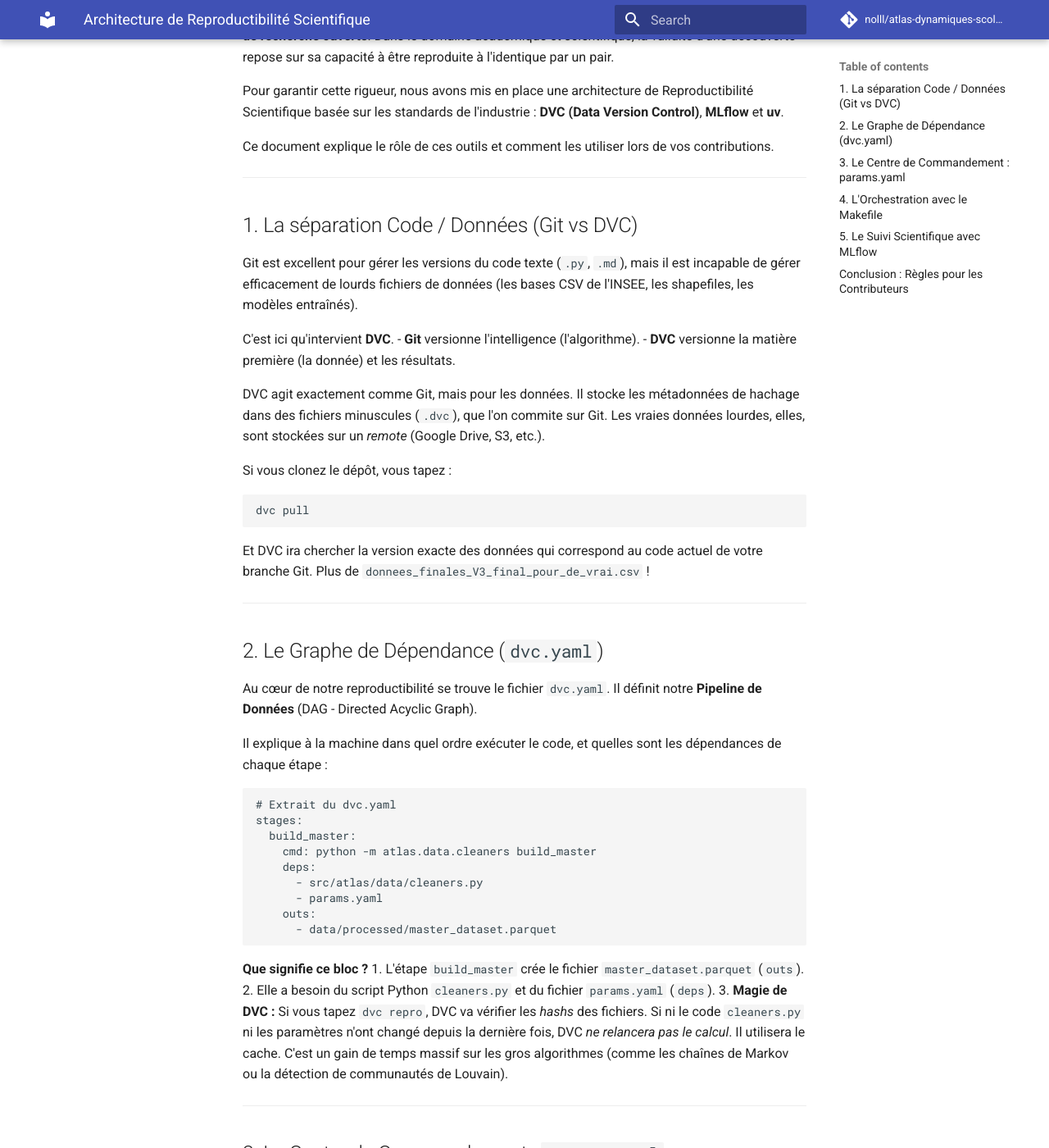
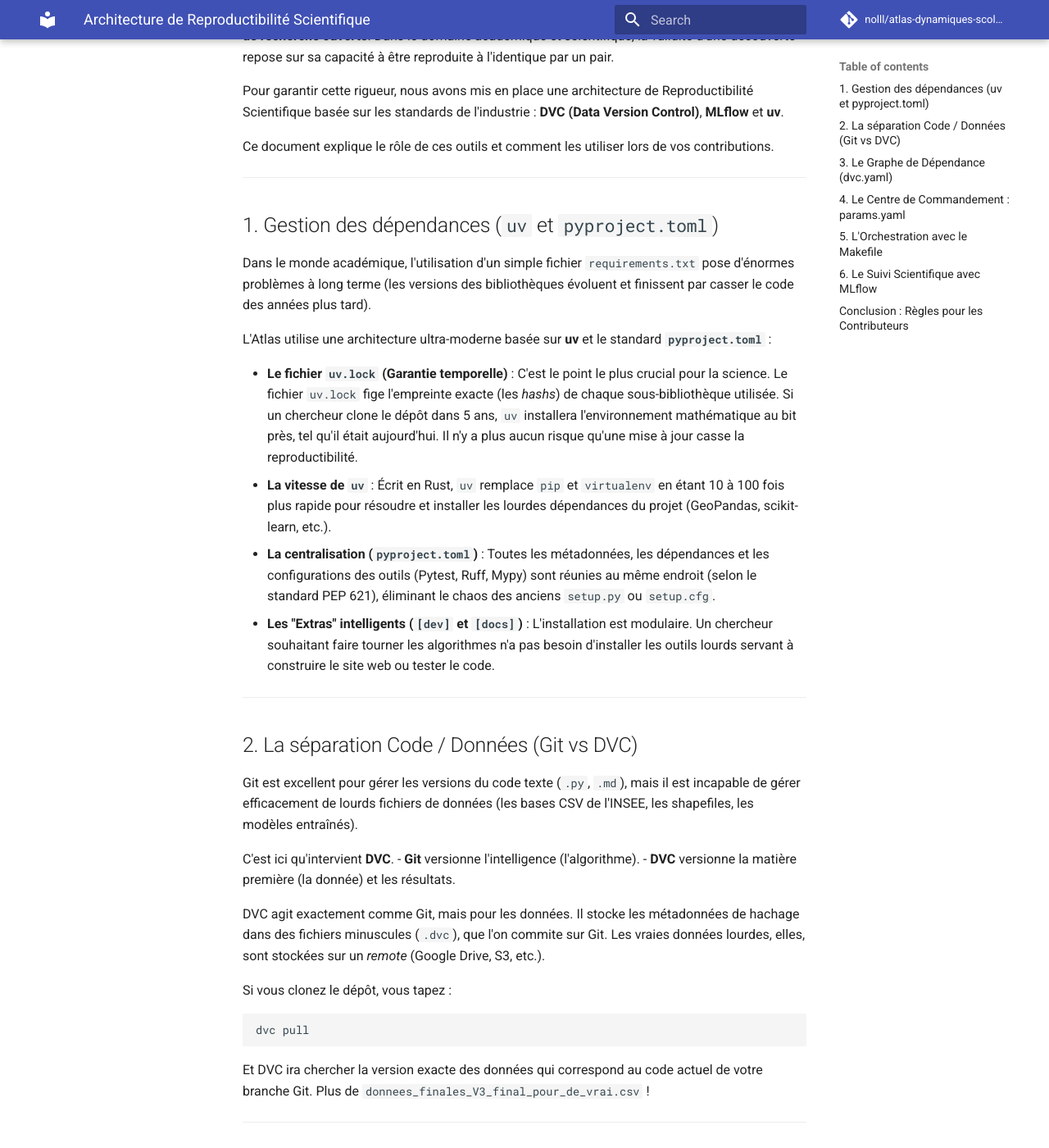
Before and after one commit to nolll77/atlas-dynamiques-scolaires, an MkDocs documentation site: the page built from docs/REPRODUCTIBILITE_SCIENTIFIQUE.md, in a window 1280 px wide and 1400 px high, scrolled down 222 px. Shown: the whole window at 82% size. Built offline with MkDocs 1.6.1 and Material for MkDocs 9.7.7, drawn with Linux system fonts in a browser that asks for light colours; comment, search, counter and statistics services are not loaded; some of the changed text lies outside the part shown.

Commit message:
docs: integrate uv and pyproject.toml explanation into reproducibility guide

```diff
--- a/docs/REPRODUCTIBILITE_SCIENTIFIQUE.md
+++ b/docs/REPRODUCTIBILITE_SCIENTIFIQUE.md
@@ -8,7 +8,20 @@
 
 ---
 
-## 1. La séparation Code / Données (Git vs DVC)
+## 1. Gestion des dépendances (`uv` et `pyproject.toml`)
+
+Dans le monde académique, l'utilisation d'un simple fichier `requirements.txt` pose d'énormes problèmes à long terme (les versions des bibliothèques évoluent et finissent par casser le code des années plus tard).
+
+L'Atlas utilise une architecture ultra-moderne basée sur **uv** et le standard **`pyproject.toml`** :
+
+* **Le fichier `uv.lock` (Garantie temporelle)** : C'est le point le plus crucial pour la science. Le fichier `uv.lock` fige l'empreinte exacte (les *hashs*) de chaque sous-bibliothèque utilisée. Si un chercheur clone le dépôt dans 5 ans, `uv` installera l'environnement mathématique au bit près, tel qu'il était aujourd'hui. Il n'y a plus aucun risque qu'une mise à jour casse la reproductibilité.
+* **La vitesse de `uv`** : Écrit en Rust, `uv` remplace `pip` et `virtualenv` en étant 10 à 100 fois plus rapide pour résoudre et installer les lourdes dépendances du projet (GeoPandas, scikit-learn, etc.).
+* **La centralisation (`pyproject.toml`)** : Toutes les métadonnées, les dépendances et les configurations des outils (Pytest, Ruff, Mypy) sont réunies au même endroit (selon le standard PEP 621), éliminant le chaos des anciens `setup.py` ou `setup.cfg`.
+* **Les "Extras" intelligents (`[dev]` et `[docs]`)** : L'installation est modulaire. Un chercheur souhaitant faire tourner les algorithmes n'a pas besoin d'installer les outils lourds servant à construire le site web ou tester le code.
+
+---
+
+## 2. La séparation Code / Données (Git vs DVC)
 
 Git est excellent pour gérer les versions du code texte (`.py`, `.md`), mais il est incapable de gérer efficacement de lourds fichiers de données (les bases CSV de l'INSEE, les shapefiles, les modèles entraînés).
 
@@ -51,7 +64,7 @@
 
 ---
 
-## 3. Le Centre de Commandement : `params.yaml`
+## 4. Le Centre de Commandement : `params.yaml`
 
 La pire erreur en data science est le "hardcoding" (coder des paramètres en dur dans les scripts Python, par exemple : `if ips > 140:`). Cela rend le code illisible, introuvable et impossible à comparer.
 
@@ -75,7 +88,7 @@
 
 ---
 
-## 4. L'Orchestration avec le `Makefile`
+## 5. L'Orchestration avec le `Makefile`
 
 Pour simplifier la vie des développeurs, la complexité des commandes est masquée derrière notre `Makefile`.
 
@@ -86,7 +99,7 @@
 
 ---
 
-## 5. Le Suivi Scientifique avec MLflow
+## 6. Le Suivi Scientifique avec MLflow
 
 Là où DVC gère les "fichiers", **MLflow** gère les "métriques" et les "expériences".
 
```
Also changed, not shown: other parts of docs/REPRODUCTIBILITE_SCIENTIFIQUE.md (+1 -1 lines).
